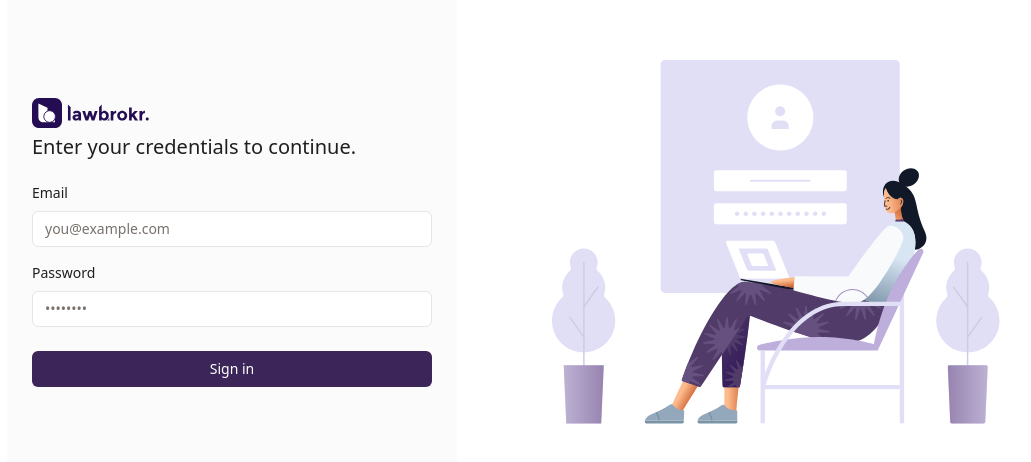
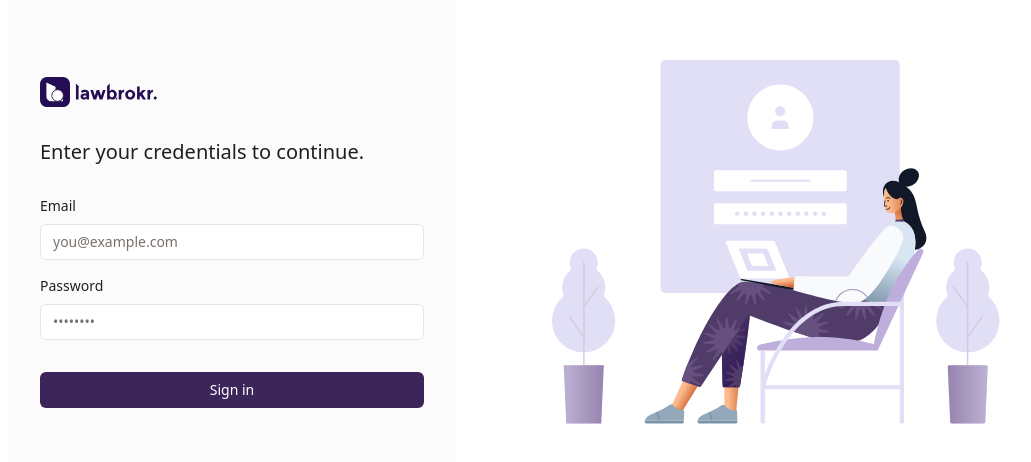
Before and after one commit to chris-lawbrokr/internal-dashboard, a Next.js app: page /login in a window 1280 px wide. Shown: the part 158-620 px from the top of the page, without its empty margins (136-1167 px from the left). Built offline with nearby package versions, Linux system fonts and the light colour scheme.

Commit message:
Card style

```diff
--- a/app/login/page.tsx
+++ b/app/login/page.tsx
@@ -56,7 +56,7 @@ export default function Login() {
             </CardFooter>
           </CardCentered>
         </div>
-        <div className="w-full flex items-center justify-center">
+        <div className="hidden lg:flex w-full items-center justify-center">
           <Image
             src="/images/graphics/login.svg"
             alt="Logo"
--- a/components/ui/card/Card.tsx
+++ b/components/ui/card/Card.tsx
@@ -22,15 +22,17 @@ Card.displayName = "Card";
 export const CardCentered = React.forwardRef<
   HTMLDivElement,
   React.HTMLAttributes<HTMLDivElement>
->(({ className, ...props }, ref) => (
+>(({ className, children, ...props }, ref) => (
   <div
     ref={ref}
     className={cn(
-      "rounded-lg bg-card text-card-foreground shadow-[0_1px_2px_0_rgba(29,41,61,0.05)] h-full flex flex-col justify-center",
+      "rounded-xl bg-card text-card-foreground shadow-[0_1px_2px_0_rgba(29,41,61,0.05)] h-full flex flex-col overflow-y-auto p-8",
       className,
     )}
     {...props}
-  />
+  >
+    <div className="my-auto flex flex-col gap-8">{children}</div>
+  </div>
 ));
 CardCentered.displayName = "CardCentered";
 
@@ -38,11 +40,7 @@ export const CardHeader = React.forwardRef<
   HTMLDivElement,
   React.HTMLAttributes<HTMLDivElement>
 >(({ className, ...props }, ref) => (
-  <div
-    ref={ref}
-    className={cn("flex flex-col space-y-1.5 p-6", className)}
-    {...props}
-  />
+  <div ref={ref} className={cn("flex flex-col gap-8", className)} {...props} />
 ));
 CardHeader.displayName = "CardHeader";
 
@@ -77,7 +75,7 @@ export const CardContent = React.forwardRef<
   HTMLDivElement,
   React.HTMLAttributes<HTMLDivElement>
 >(({ className, ...props }, ref) => (
-  <div ref={ref} className={cn("p-6 pt-0", className)} {...props} />
+  <div ref={ref} className={cn("", className)} {...props} />
 ));
 CardContent.displayName = "CardContent";
 
@@ -85,10 +83,6 @@ export const CardFooter = React.forwardRef<
   HTMLDivElement,
   React.HTMLAttributes<HTMLDivElement>
 >(({ className, ...props }, ref) => (
-  <div
-    ref={ref}
-    className={cn("flex items-center p-6 pt-0", className)}
-    {...props}
-  />
+  <div ref={ref} className={cn("flex items-center", className)} {...props} />
 ));
 CardFooter.displayName = "CardFooter";
```
